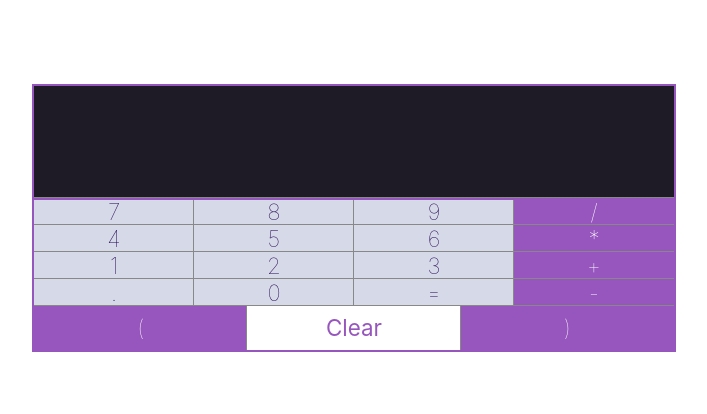
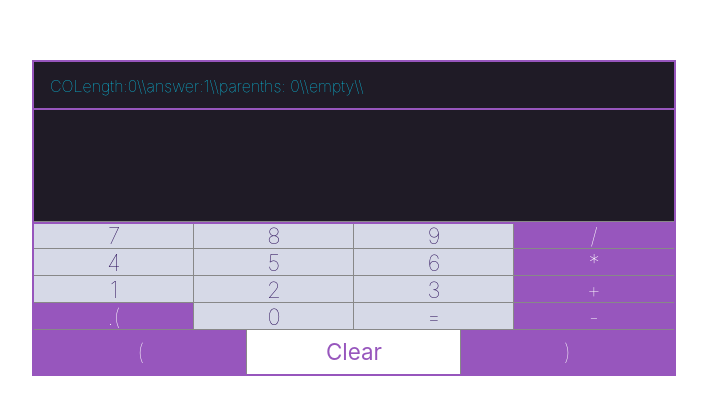
Before and after one commit to trevorlomba/react-calc, a React (Create React App) app in the folder react-calc/: page / in a window 1280 px wide. Shown: the part 182-596 px from the top of the page, without its empty margins (286-993 px from the left). Built offline with nearby package versions, Linux system fonts and the light colour scheme.

Commit message:
improving logic and readability

```diff
--- a/react-calc/src/App.js
+++ b/react-calc/src/App.js
@@ -3,381 +3,229 @@ import './App.css'
 import { Button } from './components/Button'
 import { Input } from './components/Input'
 import { ClearButton } from './components/ClearButton'
+import { Logger } from './components/Logger'
+
 import * as math from 'mathjs'
-import { getDefaultNormalizer } from '@testing-library/react'
 
 class App extends Component {
 	constructor(props) {
 		super(props)
-		this.state = { input: '', inputType: 'empty', COLength: 0, openParenths: 0 }
+		this.state = {
+			input: '',
+			inputType: 'empty',
+			COLength: 0,
+			openParenths: 0,
+			onAnswer: 1,
+		}
 	}
 
-	appendInput = (val) => {
+	appendInput = (val, type) => {
 		this.setState({
 			input: this.state.input + val,
-			COLength: this.state.COLength + 1,
+			COLength: this.state.COLength + val.length,
+			inputType: type,
 		})
 	}
-	updateInputType = (type) => this.setState({ inputType: type })
-	clearCOLength = (inc = 0) => this.setState({ COLength: 0 + inc, openParenths: 0 })
-	setInput = (val) => this.setState({ input: val })
-  setParenths = (inc = 1) => {
-    this.setState({ openParenths: this.state.openParenths + inc, inputType: 'CO'} )}
+
+	updateInputType = type => this.setState({ inputType: type })
+
+	clearCOLength = (incr = 0) => this.setState({ COLength: 0 + incr })
+
+	setInput = (val, type) =>
+		this.setState({
+			input: val,
+			COLength: this.state.COLength + 1,
+			inputType: type,
+		})
+
+	setParenths = incr => {
+		this.setState({ openParenths: parseInt(this.state.openParenths) + incr })
+	}
+
+	resetParenths = () => {
+		this.setState({ openParenths: 0 })
+	}
+
+	updateAnswer = (bool) => this.setState({ onAnswer: bool })
 
 	addToInput = (val) => {
-		console.log(this.state.COLength)
 		if (isNaN(val)) {
 			// break out later?
-      if (val === ')') {
+			switch (val) {
+				case ')':
+					if (
+						this.state.openParenths < 1 ||
+						this.state.inputType === 'openParenths' ||
+						this.state.inputType === 'minus'
+					) {
+						return
+					} else {
 						this.setParenths(-1)
+						this.appendInput(val, 'CO')
+					}
+					break
+				case '(':
 					switch (this.state.inputType) {
 						case 'decimal':
-            console.log('decimal')
 							break
+						default:
+							this.setParenths(1)
+							this.appendInput(val, 'openParenths')
+							break
+					}
+					break
+				case '.':
+					switch (this.state.inputType) {
 						case 'COFloat':
-            console.log('COFloat')
+							break
+						case 'answer':
+							this.setInput(val, 'decimal')
 							break
 						case 'CO':
-            this.appendInput(val)
-            this.updateInputType('CO')
+							this.appendInput(val, 'COFloat')
 							break
 						case 'empty':
-            this.appendInput(val)
-            this.updateInputType('CO')
+							this.appendInput(val, 'CO')
+							break
+						default:
+							this.appendInput(val, 'decimal')
+							break
+					}
+					break
+				case '-':
+					switch (this.state.inputType) {
+						case 'decimal':
 							break
 						case 'minus':
-            this.appendInput(val)
-            this.updateInputType('CO')
 							break
 						case 'operator':
-            this.appendInput(val)
-            this.updateInputType('CO')
+							this.setInput(
+								this.state.input.slice(0, this.state.input.length - 1) + val,
+								'operator'
+							)
+							this.clearCOLength(1)
 							break
 						case 'answer':
-            this.setInput(val)
-            this.updateInputType('CO')
+							this.appendInput(val, 'operator')
 							break
 						default:
-            console.log('error') }}
-			else if (val === '(') {
-        this.setParenths()
-        switch (this.state.inputType) {
-          case 'decimal':
-            console.log('decimal')
+							this.appendInput(val, 'minus')
 							break
-          case 'COFloat':
-            this.appendInput(val)
-            this.updateInputType('CO')
-            break
-          case 'CO':
-            this.appendInput(val)
-            this.updateInputType('CO')
-            break
-          case 'empty':
-            this.appendInput(val)
-            this.updateInputType('CO')
-            break
-          case 'minus':
-            this.appendInput(val)
-            this.updateInputType('CO')
-            break
-          case 'operator':
-            this.appendInput(val)
-            this.updateInputType('CO')
-            break
-          case 'answer':
-            this.setInput(val)
-            this.updateInputType('CO')
+					}
 					break
 				default:
-            console.log('error')
-        }
-				this.setState({ openParenths: 'True' })
-			} else if (val === '.') {
+					if (
+						this.state.inputType === 'empty' ||
+						this.state.inputType === 'decimal' ||
+						this.state.inputType === 'openParenths'
+					) {
+						return
+					} else {
 						switch (this.state.inputType) {
-					case 'decimal':
-						console.log('decimal')
-						break
-					case 'COFloat':
-						console.log('COFloat')
-						break
-					case 'CO':
-						this.appendInput(val)
-						this.updateInputType('COFloat')
-						break
-					case 'empty':
-						this.appendInput(val)
-						this.updateInputType('CO')
-						break
 							case 'minus':
-						this.appendInput(val)
-						this.updateInputType('decimal')
-						break
-					case 'operator':
-						this.appendInput(val)
-						this.updateInputType('decimal')
-						break
-					case 'answer':
-						this.setInput(val)
-						this.updateInputType('decimal')
-						break
-					default:
-						console.log('error')
-				}
-			} else if (val === '-') {
-				switch (this.state.inputType) {
-					case 'decimal':
-						console.log('minus')
-						break
-					case 'minus':
-						console.log('minus')
-						break
-					case 'COFloat':
-						console.log('COFloat')
-						this.appendInput(val)
-						this.updateInputType('minus')
-						this.clearCOLength(1)
-						break
-					case 'CO':
-						console.log('CO')
-						this.appendInput(val)
-						this.updateInputType('minus')
-						this.clearCOLength(1)
-						break
-					case 'empty':
-						console.log('empty')
-						this.appendInput(val)
-						this.updateInputType('minus')
+								this.setInput(
+									this.state.input.slice(0, this.state.input.length - 1) + val,
+									'operator'
+								)
 								this.clearCOLength(1)
 								break
 							case 'operator':
-						console.log('operator')
-						this.appendInput(val)
-						this.updateInputType('minus')
-						break
-					case 'answer':
-						this.appendInput(val)
-						this.updateInputType('operator')
-						break
-					default:
-						console.log('error')
-				}
-			} else {
-				switch (this.state.inputType) {
-					case 'empty':
-						console.log('empty')
-						break
-					case 'decimal':
-						console.log('decimal')
-						break
-					case 'COFloat':
-						console.log('COFloat')
-						this.appendInput(val)
-						this.updateInputType('operator')
-						this.clearCOLength(1)
-						break
-					case 'CO':
-						console.log('CO')
-						this.appendInput(val)
-						this.updateInputType('operator')
-						this.clearCOLength(1)
-						break
-					case 'minus':
-						console.log('minus')
-						let newinput = this.state.input.slice(
-							0,
-							this.state.input.length - 1
+								this.setInput(
+									this.state.input.slice(0, this.state.input.length - 1) + val,
+									'operator'
 								)
-						this.setState({ input: newinput + val })
-						this.clearCOLength(1)
-						break
-					case 'operator':
-						console.log('operator')
-						let newerinput = this.state.input.slice(
-							0,
-							this.state.input.length - 1
-						)
-						this.setState({ input: newerinput + val })
-						this.clearCOLength(1)
-						break
-					case 'answer':
-						this.appendInput(val)
-						this.updateInputType('operator')
 								this.clearCOLength(1)
 								break
 							default:
-						console.log('error')
+								this.appendInput(val, 'operator')
+								this.clearCOLength(1)
+								break
+						}
 					}
 			}
 		} else {
 			switch (this.state.inputType) {
-				case 'decimal':
-					console.log('decimal')
-					this.appendInput(val)
-					this.updateInputType('CO')
+				case 'answer':
+					this.setInput(val, 'CO')
 					break
 				case 'COFloat':
-					console.log('COFloat')
-					this.appendInput(val)
-					this.updateInputType('COFloat')
+					this.appendInput(val, 'COFloat')
 					break
-				case 'CO':
-					console.log('CO')
-					this.appendInput(val)
-					this.updateInputType('CO')
-					break
-				case 'empty':
-					console.log('empty')
-					this.appendInput(val)
-					this.updateInputType('CO')
-					break
-				case 'minus':
-					console.log('minus')
-					this.appendInput(val)
-					this.updateInputType('CO')
-					break
-				case 'operator':
-					console.log('operator')
-					this.appendInput(val)
-					this.updateInputType('CO')
-					break
-				case 'answer':
-					this.setInput(val)
-					this.updateInputType('CO')
+				case 'decimal':
+					this.appendInput(val, 'COFloat')
 					break
 				default:
-					console.log('error')
+					this.appendInput(val, 'CO')
+					break
 			}
 		}
-		console.log(this.state.inputType)
-    console.log(this.state.openParenths+'openParenths')
+		this.updateAnswer(0)
 	}
 
 	handleEqual = () => {
-    const closeParenths = (num) => {
-      let i
-      for (i; i < num; i++) {
+		if (
+			this.state.inputType === 'decimal' ||
+			this.state.inputType === 'minus' ||
+			this.state.inputType === 'openParenths'
+		) {
 			return
-    } return ')'*i }
-
-
-    if (this.state.openParenths < 0) {return
-    }  else   {
-			if(this.state.openParenths > 0 ) { this.setState({
-        this: this.state.inputType + closeParenths(this.state.openParenths),
-			})}
+		} else {
 			switch (this.state.inputType) {
-				case 'decimal':
-					console.log('decimal')
-					break
-				case 'minus':
-          console.log('minus')
-					break
 				case 'operator':
-					let newinput = this.state.input.slice(0, this.state.input.length - 1)
-					this.setState({ input: newinput })
+					this.setState({
+						input: this.state.input.slice(0, this.state.input.length - 1),
+					})
 					this.updateInputType('answer')
 					break
 				default:
+					let answer
+					if (this.state.openParenths >= 0) {
+						answer = this.state.input + ')'.repeat(this.state.openParenths)
+					} else {
+						answer = '('.repeat(this.state.openParenths) + this.state.input
+					}
 					this.setState({
-              input: '' + math.evaluate(this.state.input),
+						input: math.evaluate(answer).toPrecision(),
 					})
 					this.updateInputType('answer')
 					this.clearCOLength()
 			}
+			this.updateAnswer(1)
+			this.resetParenths()
 		}
-        console.log(this.state.inputType)
 	}
 
 	handleClear = () => {
-		if (this.state.COLength === 1) {
-			this.setState({
-				input: this.state.input.slice(0, this.state.input.length - 1),
-			})
-		} else if (this.state.COLength > 1) {
-			switch (this.state.inputType) {
-				case 'answer':
-					this.setInput('')
-					this.updateInputType('answer')
+		switch (this.state.onAnswer) {
+			case 1:
+				this.setInput('', 'empty')
 				this.clearCOLength()
 				break
-				case 'decimal':
-					console.log('decimal')
+			default:
 				this.setState({
 					input: this.state.input.slice(
 						0,
 						this.state.input.length - this.state.COLength
 					),
 				})
-					this.updateInputType('empty')
+				this.updateInputType('answer')
 				this.clearCOLength()
 				break
-				case 'COFloat':
-					console.log('COFloat')
-					this.setState({
-						input: this.state.input.slice(
-							0,
-							this.state.input.length - this.state.COLength
-						),
-					})
-					this.updateInputType('empty')
-					this.clearCOLength()
-					break
-				case 'CO':
-					console.log('CO')
-					this.setState({
-						input: this.state.input.slice(
-							0,
-							this.state.input.length - this.state.COLength
-						),
-					})
-					this.updateInputType('empty')
-					this.clearCOLength()
-					break
-				case 'minus':
-					console.log('minus')
-					this.setState({
-						input: this.state.input.slice(
-							0,
-							this.state.input.length - this.state.COLength
-						),
-					})
-					this.updateInputType('empty')
-					this.clearCOLength()
-					break
-				case 'operator':
-					console.log('operator')
-					this.setState({
-						input: this.state.input.slice(0, this.state.input.length - 1),
-					})
-					this.updateInputType('empty')
-					break
-				default:
-					console.log('error')
 		}
-		} else {
-			this.setInput('')
-		}
-		// if (this.state.onAnswer) {
-		//   this.clearInput()
-		//   this.clearCO()
-		// } else if (isNaN(this.state.input[this.state.input.length - 1])) {
 
-		// } else if (this.state.currentOperand) {
-		//   this.setState({input: this.state.input.slice(	0, this.state.input.length - this.state.COLength),
-		//   })
-		//   this.clearCO()
-		// } else {
-		//   this.clearCO()
-		//   this.clearInput()
-		// }
-		// if (this.state.COLength === 0) { this.setState({ inputType: 'empty'} )}
+		this.updateAnswer(1)
+		this.resetParenths()
 	}
 
 	render() {
 		return (
 			<div className='app'>
 				<div className='calc-wrapper'>
+					<Logger
+						COLength={this.state.COLength}
+						onAnswer={this.state.onAnswer}
+						openParenths={this.state.openParenths}
+						inputType={this.state.inputType}></Logger>
 					<Input input={this.state.input}></Input>
 					<div className='row'>
 						<Button handleClick={this.addToInput}>7</Button>
@@ -398,7 +246,7 @@ class App extends Component {
 						<Button handleClick={this.addToInput}>+</Button>
 					</div>
 					<div className='row'>
-						<Button handleClick={this.addToInput}>.</Button>
+						<Button handleClick={this.addToInput}>.(</Button>
 						<Button handleClick={this.addToInput}>0</Button>
 						<Button handleClick={() => this.handleEqual()}>=</Button>
 						<Button handleClick={this.addToInput}>-</Button>
--- a/react-calc/src/components/Input.jsx
+++ b/react-calc/src/components/Input.jsx
@@ -1,4 +1,4 @@
 import React from 'react'
 import './Input.css'
 
-export const Input = props => <div className="input">{props.input}</div>
+export const Input = props => <div className="input"><div>{props.input}</div></div>
--- /dev/null
+++ b/react-calc/src/components/Logger.css
@@ -0,0 +1,14 @@
+.logger {
+    display: flex;
+    justify-content:start;
+    align-items: center;
+    height: 1em;
+    padding: 1em 1em;
+    font-weight: lighter;
+    font-size: 1em;
+    background-color: #1f1b26;
+    color: #08daff;
+    /* outline: 2px solid #9756bd; */
+    overflow: scroll;
+    overflow-x: auto;
+}
--- /dev/null
+++ b/react-calc/src/components/Logger.jsx
@@ -0,0 +1,4 @@
+import React from 'react'
+import './Logger.css'
+
+export const Logger = props => <div className="logger"><div>COLength:{props.COLength}\\  </div><div>answer:{props.onAnswer}\\  </div><div>parenths:  {props.openParenths}\\  </div> <div>{props.inputType}\\  </div></div>
```
Lines whose indentation alone changed are shown as unchanged.
